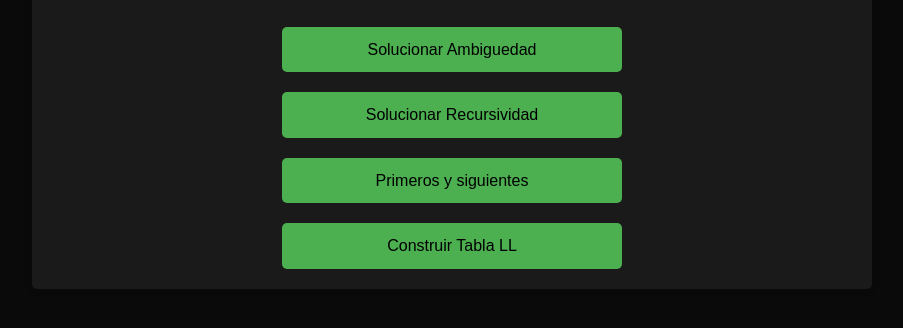
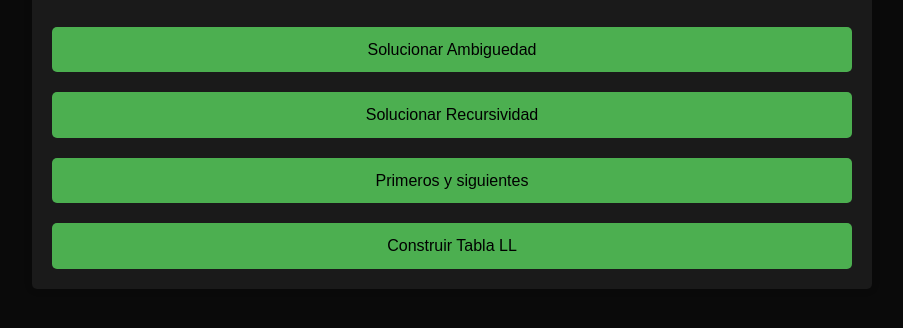
Before and after one commit to lns-lx/analizador_de_gramaticas, a plain HTML site: page index.html in a window 1280 px wide. Shown: the part 116-444 px from the top of the page, without its empty margins (188-1091 px from the left). Drawn offline with Linux system fonts and the light colour scheme.

Commit message:
Update .css

```diff
--- a/index.css
+++ b/index.css
@@ -41,7 +41,7 @@ h1 {
     text-decoration: none;
     text-align: center;
     width: 100%;
-    max-width: 300px;
+    max-width: 95%;
     transition: background-color 0.3s, color 0.3s;
 }
 
```
